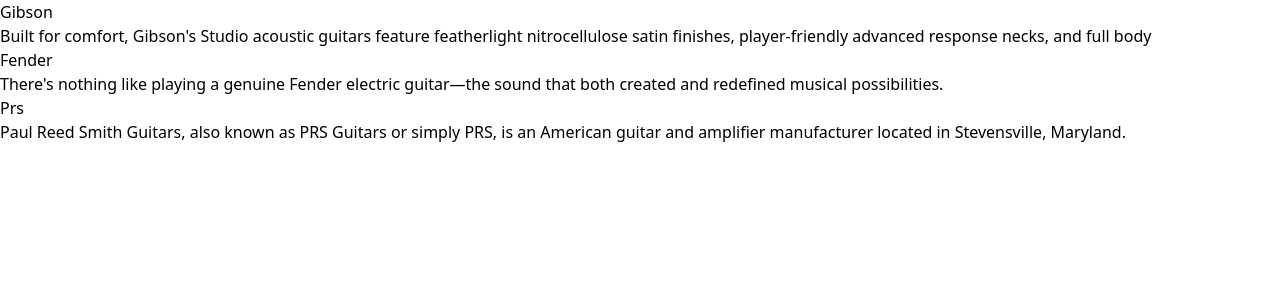
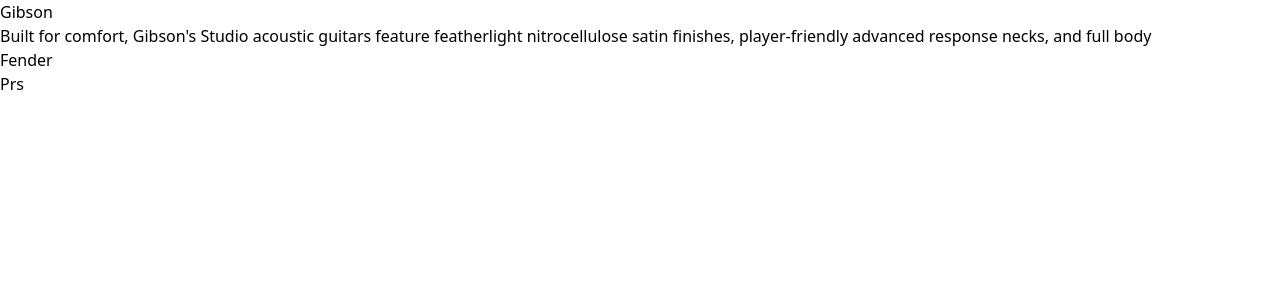
Before and after one commit to jiyulei/react-starter, a React (Create React App) app in the folder comps/: page / in a window 1280 px wide. Shown: the top 300 px of the page. Built offline with nearby package versions, Linux system fonts and the light colour scheme.

Commit message:
Jiyu | Create a state to manage conditional rendering

```diff
--- a/comps/src/App.js
+++ b/comps/src/App.js
@@ -3,16 +3,19 @@
 function App() {
   const items = [
     {
+      id: "aaa",
       label: "Gibson",
       content:
         "Built for comfort, Gibson's Studio acoustic guitars feature featherlight nitrocellulose satin finishes, player-friendly advanced response necks, and full body",
     },
     {
+      id: "bbb",
       label: "Fender",
       content:
         "There's nothing like playing a genuine Fender electric guitar—the sound that both created and redefined musical possibilities. ",
     },
     {
+      id: "ccc",
       label: "Prs",
       content:
         "Paul Reed Smith Guitars, also known as PRS Guitars or simply PRS, is an American guitar and amplifier manufacturer located in Stevensville, Maryland.",
--- a/comps/src/components/Accordion.js
+++ b/comps/src/components/Accordion.js
@@ -1,9 +1,15 @@
+import { useState } from "react";
+
 function Accordion({ items }) {
-  const renderedItems = items.map((item) => {
+  const [expandedIndex, setExpandedIndex] = useState(0);
+
+  const renderedItems = items.map((item, index) => {
+    const isExpanded = index === expandedIndex;
+
     return (
-      <div>
+      <div key={item.id}>
         <div>{item.label}</div>
-        <div>{item.content}</div>
+        {isExpanded && <div>{item.content}</div>}
       </div>
     );
   });
```
